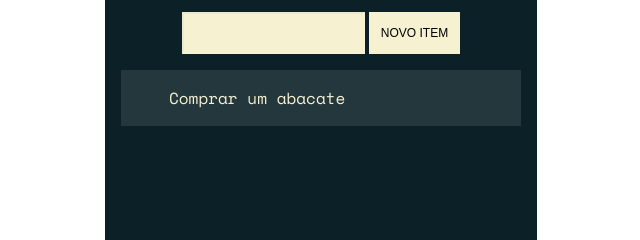
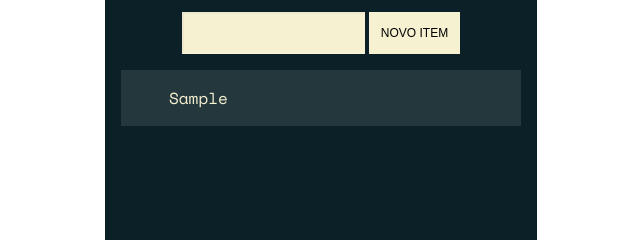
Before and after one commit to RhamandaLima/JS-na-web, a plain HTML site: page projeto_inicial/index.html in a window 1280 px wide. Both pictures are taken after typing "Sample" into the empty fields and a click on the button "NOVO ITEM". Shown: the part 298-538 px from the top of the page, 319-959 px from the left. Drawn offline with nearby package versions, Linux system fonts and the light colour scheme; a web font is replaced by a local one.

Commit message:
Add .innerHTML

```diff
--- a/projeto_inicial/index.html
+++ b/projeto_inicial/index.html
@@ -21,7 +21,7 @@
       </form>
 
       <ul class="list">
-      <li class="task">
+      <li class="task" data-task>
         <p class="content">
           Comprar um abacate
         </p>
--- a/projeto_inicial/listaDeTarefas.js
+++ b/projeto_inicial/listaDeTarefas.js
@@ -5,7 +5,12 @@ const criarTarefa = (evento) => {
     const input = document.querySelector('[data-form-input')
     const valor = input.value
 
-    console.log(valor)
+    const tarefa = document.querySelector('[data-task]')
+
+    const conteudo = `<p class="content">${valor}</p>`
+
+    tarefa.innerHTML = conteudo
+
     input.value = " "
 }
 
```
